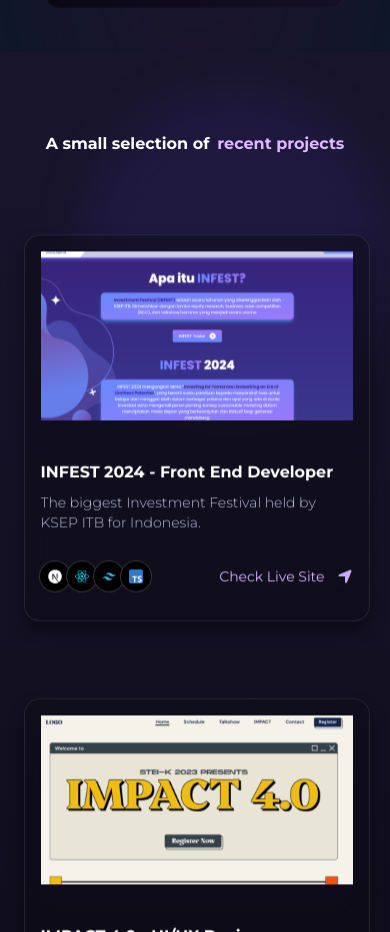
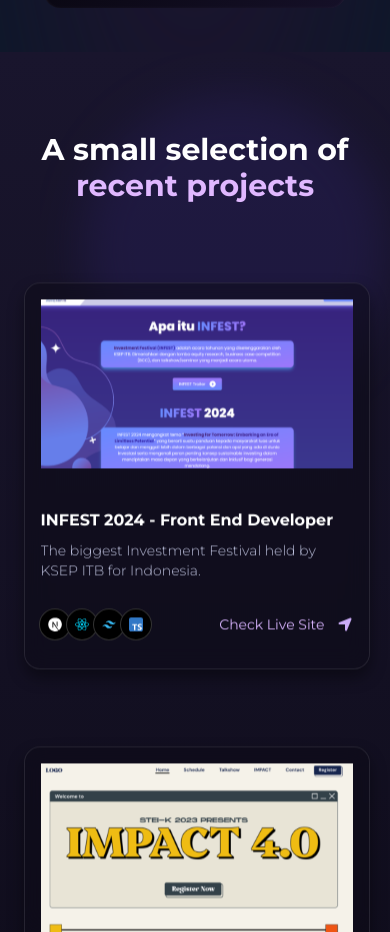
Before and after one commit to farrelathalla/MyPortofolio, a Next.js app: page / in a window 390 px wide. Shown: the part 2960-3892 px from the top of the page. Built offline with nearby package versions, Linux system fonts and the light colour scheme.

Commit message:
fix responsive

```diff
--- a/components/Projects.tsx
+++ b/components/Projects.tsx
@@ -22,9 +22,8 @@
                 className="absolute z-0 bottom-0 scale-110 opacity-60 md:opacity-40"
             />
             <div className="relative z-10">
-                <div className='flex justify-center gap-2 lg:gap-3 font-bold lg:text-5xl text-md sm:text-2xl'>
-                    <h1 className='text-white'> A small selection of </h1>
-                    <h1 className='text-[#e0b8ff]'> recent projects </h1>
+                <div className='flex justify-center gap-2 lg:gap-3 font-bold lg:text-5xl text-3xl text-center'>
+                    <h1 className='text-white'> A small selection of <span className="text-[#e0b8ff]"> recent projects</span></h1>
                 </div>
                 <div className="relative z-20">
                     <ProjectList/>
```
